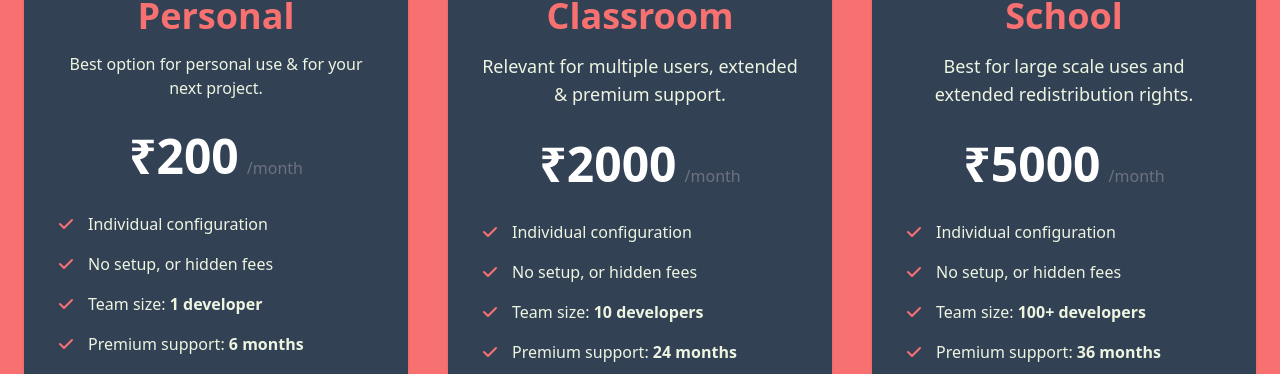
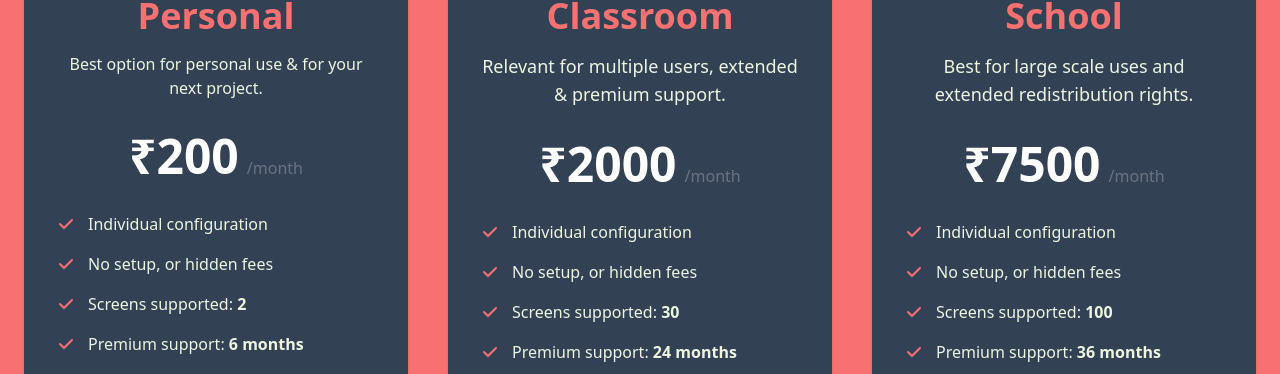
Before and after one commit to Mr-Emerald-Wolf/edlens, a React (Create React App) app: page / in a window 1280 px wide. Shown: the part 4712-5086 px from the top of the page. Built offline with nearby package versions, Linux system fonts and the light colour scheme.

Commit message:
price price bby

```diff
--- a/src/components/Pricing.js
+++ b/src/components/Pricing.js
@@ -34,7 +34,7 @@ export default function Pricing() {
                                 <li className="flex items-center space-x-3">
                                     {/* <!-- Icon --> */}
                                     <svg className="flex-shrink-0 w-5 h-5 text-red-400 " fill="currentColor" viewBox="0 0 20 20" xmlns="http://www.w3.org/2000/svg"><path fillRule="evenodd" d="M16.707 5.293a1 1 0 010 1.414l-8 8a1 1 0 01-1.414 0l-4-4a1 1 0 011.414-1.414L8 12.586l7.293-7.293a1 1 0 011.414 0z" clipRule="evenodd"></path></svg>
-                                    <span className= "text-pale">Team size: <span className="font-semibold">1 developer</span></span>
+                                    <span className= "text-pale">Screens supported: <span className="font-semibold">2 </span></span>
                                 </li>
                                 <li className="flex items-center space-x-3">
                                     {/* <!-- Icon --> */}
@@ -72,7 +72,7 @@ export default function Pricing() {
                                 <li className="flex items-center space-x-3">
                                     {/* <!-- Icon --> */}
                                     <svg className="flex-shrink-0 w-5 h-5 text-red-400 " fill="currentColor" viewBox="0 0 20 20" xmlns="http://www.w3.org/2000/svg"><path fillRule="evenodd" d="M16.707 5.293a1 1 0 010 1.414l-8 8a1 1 0 01-1.414 0l-4-4a1 1 0 011.414-1.414L8 12.586l7.293-7.293a1 1 0 011.414 0z" clipRule="evenodd"></path></svg>
-                                    <span className= "text-pale">Team size: <span className="font-semibold">10 developers</span></span>
+                                    <span className= "text-pale">Screens supported: <span className="font-semibold">30 </span></span>
                                 </li>
                                 <li className="flex items-center space-x-3">
                                     {/* <!-- Icon --> */}
@@ -92,7 +92,7 @@ export default function Pricing() {
                             <h3 className="mb-4 text-4xl font-semibold text-red-400">School</h3>
                             <p className="font-light text-pale sm:text-lg ">Best for large scale uses and extended redistribution rights.</p>
                             <div className="flex justify-center items-baseline my-8">
-                                <span className="mr-2 text-5xl text-white font-bold">₹5000</span>
+                                <span className="mr-2 text-5xl text-white font-bold">₹7500</span>
                                 <span className="text-gray-500 ">/month</span>
                             </div>
                             {/* <!-- List --> */}
@@ -110,7 +110,7 @@ export default function Pricing() {
                                 <li className="flex items-center space-x-3">
                                     {/* <!-- Icon --> */}
                                     <svg className="flex-shrink-0 w-5 h-5 text-red-400 " fill="currentColor" viewBox="0 0 20 20" xmlns="http://www.w3.org/2000/svg"><path fillRule="evenodd" d="M16.707 5.293a1 1 0 010 1.414l-8 8a1 1 0 01-1.414 0l-4-4a1 1 0 011.414-1.414L8 12.586l7.293-7.293a1 1 0 011.414 0z" clipRule="evenodd"></path></svg>
-                                    <span className= "text-pale">Team size: <span className="font-semibold">100+ developers</span></span>
+                                    <span className= "text-pale">Screens supported: <span className="font-semibold">100</span></span>
                                 </li>
                                 <li className="flex items-center space-x-3">
                                     {/* <!-- Icon --> */}
```
